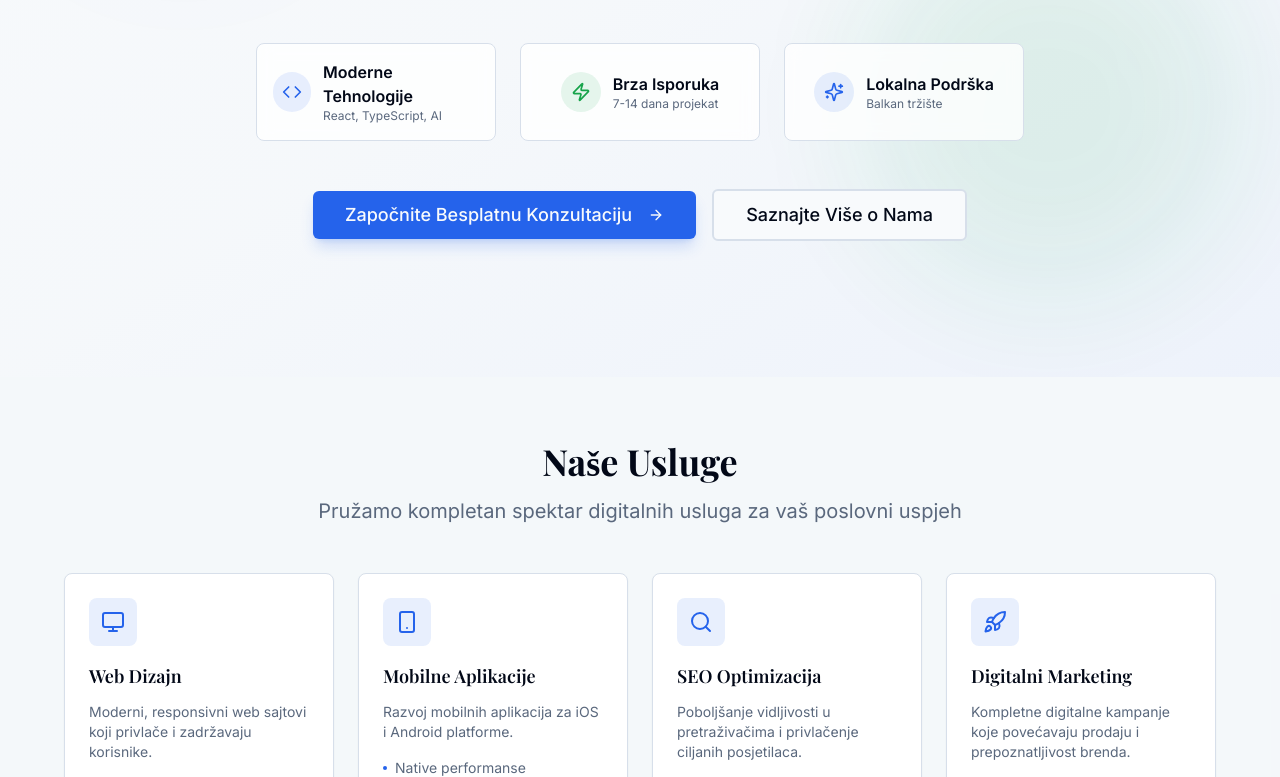
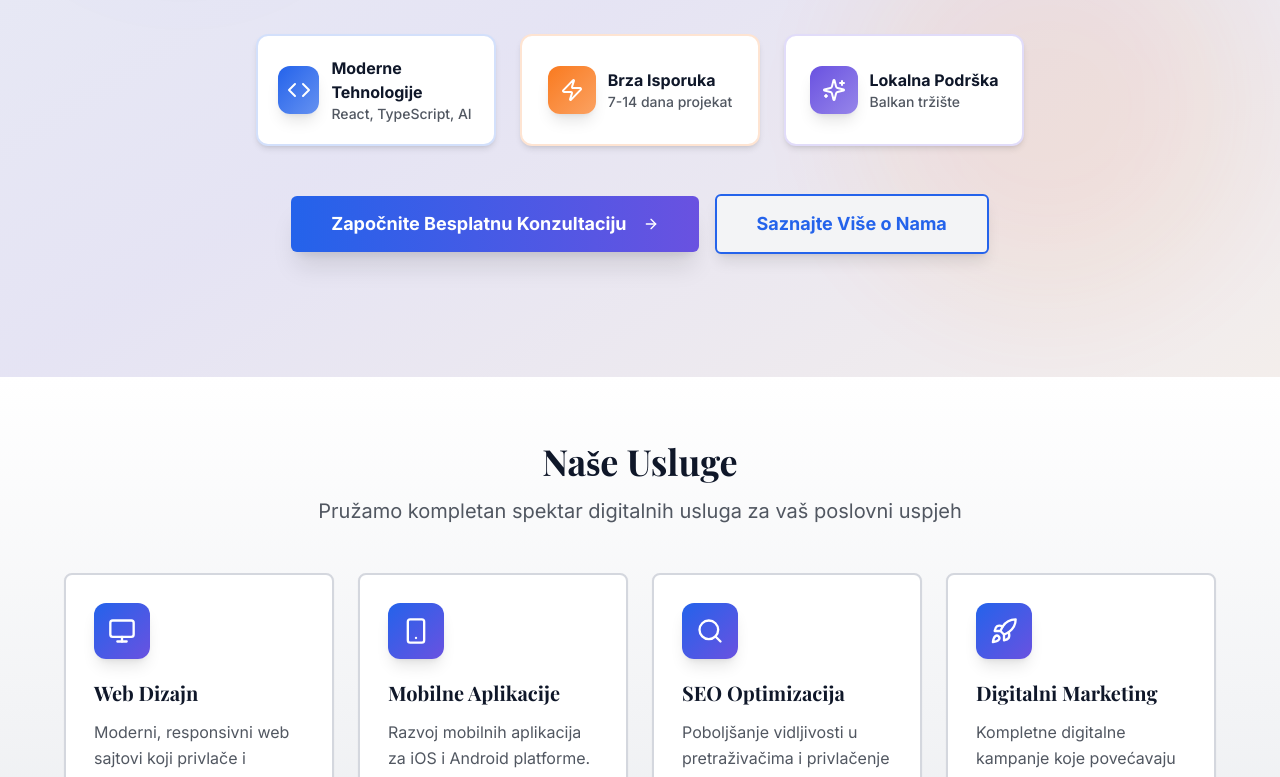
Before and after one commit to cane007/hebbara-digital-spark, a React (Vite) app: page / in a window 1280 px wide. Shown: the part 423-1200 px from the top of the page. Built offline with nearby package versions, Linux system fonts and the light colour scheme.

Commit message:
Fix: Implement critical SEO and visual improvements

```diff
--- a/src/components/Hero.tsx
+++ b/src/components/Hero.tsx
@@ -37,7 +37,7 @@ export default function Hero() {
   }, [displayText, isDeleting, currentPhraseIndex]);
 
   return (
-    <section id="home" className="min-h-screen flex items-center justify-center bg-gradient-to-br from-background via-secondary/20 to-primary/5 relative overflow-hidden">
+    <section id="home" className="min-h-screen flex items-center justify-center bg-gradient-to-br from-primary/5 via-secondary/10 to-accent/5 relative overflow-hidden">
       {/* Animated Background Elements */}
       <div className="absolute inset-0 overflow-hidden pointer-events-none">
         <div className="absolute top-20 left-10 w-72 h-72 bg-primary/10 rounded-full blur-3xl animate-pulse"></div>
@@ -47,9 +47,9 @@ export default function Hero() {
       <div className="container mx-auto px-4 sm:px-6 lg:px-8 text-center relative z-10">
         <div className="max-w-4xl mx-auto">
           {/* Badge */}
-          <div className="inline-flex items-center gap-2 px-4 py-2 bg-primary/10 rounded-full mb-6 animate-fade-in">
-            <Sparkles className="h-4 w-4 text-primary" />
-            <span className="text-sm font-medium text-primary">Novi pristup web dizajnu na Balkanu</span>
+          <div className="inline-flex items-center gap-2 px-5 py-2.5 bg-gradient-to-r from-primary/90 to-secondary/90 rounded-full mb-6 animate-fade-in shadow-lg">
+            <Sparkles className="h-4 w-4 text-white" />
+            <span className="text-sm font-semibold text-white">Novi pristup web dizajnu na Balkanu</span>
           </div>
 
           {/* Main Headline with Typewriter Effect */}
@@ -69,33 +69,33 @@ export default function Hero() {
 
           {/* Trust Signals */}
           <div className="grid grid-cols-1 md:grid-cols-3 gap-6 mb-12 max-w-3xl mx-auto">
-            <div className="flex items-center justify-center gap-3 p-4 bg-card/80 backdrop-blur border border-border rounded-lg hover-lift">
-              <div className="w-10 h-10 bg-primary/10 rounded-full flex items-center justify-center">
-                <Code className="h-5 w-5 text-primary" />
+            <div className="flex items-center justify-center gap-3 p-5 bg-white border-2 border-primary/20 rounded-xl hover-lift shadow-md hover:shadow-xl hover:border-primary/40 transition-all">
+              <div className="w-12 h-12 bg-gradient-to-br from-primary to-primary/70 rounded-xl flex items-center justify-center shadow-lg">
+                <Code className="h-6 w-6 text-white" />
               </div>
               <div className="text-left">
-                <p className="font-semibold text-foreground">Moderne Tehnologije</p>
-                <p className="text-xs text-muted-foreground">React, TypeScript, AI</p>
+                <p className="font-bold text-foreground">Moderne Tehnologije</p>
+                <p className="text-sm text-muted-foreground font-medium">React, TypeScript, AI</p>
               </div>
             </div>
 
-            <div className="flex items-center justify-center gap-3 p-4 bg-card/80 backdrop-blur border border-border rounded-lg hover-lift">
-              <div className="w-10 h-10 bg-accent/10 rounded-full flex items-center justify-center">
-                <Zap className="h-5 w-5 text-accent" />
+            <div className="flex items-center justify-center gap-3 p-5 bg-white border-2 border-accent/20 rounded-xl hover-lift shadow-md hover:shadow-xl hover:border-accent/40 transition-all">
+              <div className="w-12 h-12 bg-gradient-to-br from-accent to-accent/70 rounded-xl flex items-center justify-center shadow-lg">
+                <Zap className="h-6 w-6 text-white" />
               </div>
               <div className="text-left">
-                <p className="font-semibold text-foreground">Brza Isporuka</p>
-                <p className="text-xs text-muted-foreground">7-14 dana projekat</p>
+                <p className="font-bold text-foreground">Brza Isporuka</p>
+                <p className="text-sm text-muted-foreground font-medium">7-14 dana projekat</p>
               </div>
             </div>
 
-            <div className="flex items-center justify-center gap-3 p-4 bg-card/80 backdrop-blur border border-border rounded-lg hover-lift">
-              <div className="w-10 h-10 bg-primary/10 rounded-full flex items-center justify-center">
-                <Sparkles className="h-5 w-5 text-primary" />
+            <div className="flex items-center justify-center gap-3 p-5 bg-white border-2 border-secondary/20 rounded-xl hover-lift shadow-md hover:shadow-xl hover:border-secondary/40 transition-all">
+              <div className="w-12 h-12 bg-gradient-to-br from-secondary to-secondary/70 rounded-xl flex items-center justify-center shadow-lg">
+                <Sparkles className="h-6 w-6 text-white" />
               </div>
               <div className="text-left">
-                <p className="font-semibold text-foreground">Lokalna Podrška</p>
-                <p className="text-xs text-muted-foreground">Balkan tržište</p>
+                <p className="font-bold text-foreground">Lokalna Podrška</p>
+                <p className="text-sm text-muted-foreground font-medium">Balkan tržište</p>
               </div>
             </div>
           </div>
@@ -104,7 +104,7 @@ export default function Hero() {
           <div className="flex flex-col sm:flex-row gap-4 justify-center items-center">
             <Button
               size="lg"
-              className="btn-primary text-lg px-8 py-6 shadow-lg shadow-primary/20 hover:shadow-xl hover:shadow-primary/30 group"
+              className="bg-gradient-to-r from-primary to-secondary text-white text-lg px-10 py-7 shadow-xl hover:shadow-2xl hover:scale-105 transition-all group font-bold"
               onClick={() => document.getElementById('contact')?.scrollIntoView({ behavior: 'smooth' })}
             >
               Započnite Besplatnu Konzultaciju
@@ -113,7 +113,7 @@ export default function Hero() {
             <Button
               size="lg"
               variant="outline"
-              className="text-lg px-8 py-6 border-2"
+              className="text-lg px-10 py-7 border-2 border-primary text-primary hover:bg-primary hover:text-white font-bold shadow-lg hover:shadow-xl transition-all"
               onClick={() => document.getElementById('process')?.scrollIntoView({ behavior: 'smooth' })}
             >
               Saznajte Više o Nama
--- a/src/components/Services.tsx
+++ b/src/components/Services.tsx
@@ -56,7 +56,7 @@ export default function Services() {
   ];
 
   return (
-    <section ref={sectionRef} id="services" className="section-padding bg-muted/30">
+    <section ref={sectionRef} id="services" className="section-padding bg-gradient-to-b from-white to-muted/50">
       <div className="container mx-auto">
         <div className="text-center mb-12">
           <h2 className="text-3xl sm:text-4xl font-playfair font-bold text-foreground mb-4">
@@ -69,17 +69,17 @@ export default function Services() {
 
         <div className="grid md:grid-cols-2 lg:grid-cols-4 gap-6">
           {services.map((service, index) => (
-            <Card key={index} className="service-card fade-in-up card-clean group hover:shadow-lg transition-all duration-300">
-              <CardContent className="p-6">
-                <div className="w-12 h-12 bg-primary/10 rounded-lg flex items-center justify-center mb-4 group-hover:bg-primary/20 transition-colors">
-                  <service.icon className="h-6 w-6 text-primary" />
+            <Card key={index} className="service-card fade-in-up card-clean group hover:shadow-2xl hover:-translate-y-2 transition-all duration-300 border-2 hover:border-primary/30">
+              <CardContent className="p-7">
+                <div className="w-14 h-14 bg-gradient-to-br from-primary to-secondary rounded-xl flex items-center justify-center mb-5 group-hover:scale-110 transition-transform shadow-lg">
+                  <service.icon className="h-7 w-7 text-white" />
                 </div>
 
-                <h3 className="text-lg font-semibold text-foreground mb-3">
+                <h3 className="text-xl font-bold text-foreground mb-3 group-hover:text-primary transition-colors">
                   {service.title}
                 </h3>
 
-                <p className="text-muted-foreground mb-4 text-sm">
+                <p className="text-muted-foreground mb-5 text-base leading-relaxed">
                   {service.description}
                 </p>
 
--- a/src/index.css
+++ b/src/index.css
@@ -7,37 +7,37 @@
 /* Clean Hebbera Design System */
 @layer base {
   :root {
-    /* Light Theme Colors - Enhanced for Better Readability */
-    --background: 210 40% 98%;
-    --foreground: 222.2 84% 4.9%;
+    /* Light Theme Colors - DRAMATIČNO POBOLJŠANO za kontrast i čitljivost */
+    --background: 220 15% 96%;
+    --foreground: 222 47% 11%;
 
     --card: 0 0% 100%;
-    --card-foreground: 222.2 84% 4.9%;
+    --card-foreground: 222 47% 11%;
 
     --popover: 0 0% 100%;
-    --popover-foreground: 222.2 84% 4.9%;
+    --popover-foreground: 222 47% 11%;
 
-    /* Primary - Professional Blue */
-    --primary: 221.2 83.2% 53.3%;
-    --primary-foreground: 210 40% 98%;
+    /* Primary - Vibrant Professional Blue */
+    --primary: 221 83% 53%;
+    --primary-foreground: 0 0% 100%;
 
-    /* Secondary - Soft Blue-Gray */
-    --secondary: 210 40% 94%;
-    --secondary-foreground: 222.2 84% 4.9%;
+    /* Secondary - Rich Purple-Blue */
+    --secondary: 250 70% 60%;
+    --secondary-foreground: 0 0% 100%;
 
-    /* Accent - Success Green */
-    --accent: 142.1 76.2% 36.3%;
-    --accent-foreground: 355.7 100% 97.3%;
+    /* Accent - Energetic Orange */
+    --accent: 25 95% 55%;
+    --accent-foreground: 0 0% 100%;
 
-    --destructive: 0 84.2% 60.2%;
-    --destructive-foreground: 210 40% 98%;
+    --destructive: 0 84% 60%;
+    --destructive-foreground: 0 0% 100%;
 
-    --border: 214.3 31.8% 88%;
-    --input: 214.3 31.8% 88%;
-    --ring: 221.2 83.2% 53.3%;
+    --border: 220 13% 85%;
+    --input: 220 13% 85%;
+    --ring: 221 83% 53%;
 
-    --muted: 210 40% 94%;
-    --muted-foreground: 215.4 16.3% 42%;
+    --muted: 220 14% 88%;
+    --muted-foreground: 220 9% 35%;
 
     --radius: 0.5rem;
   }
```
Also changed, not shown: index.html (+16 -18 lines).
